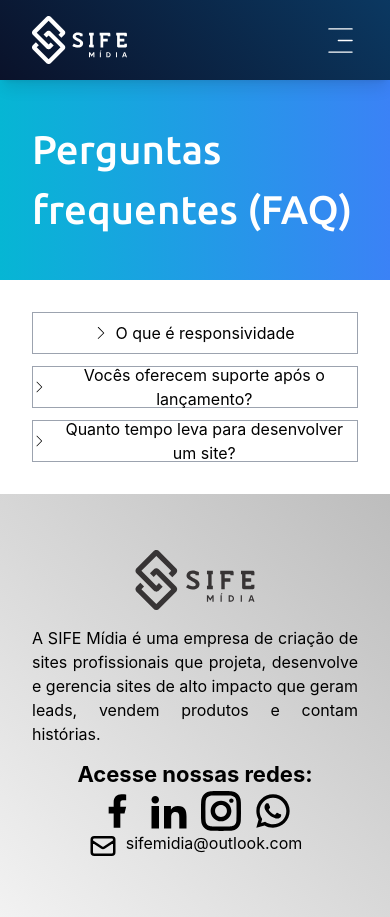
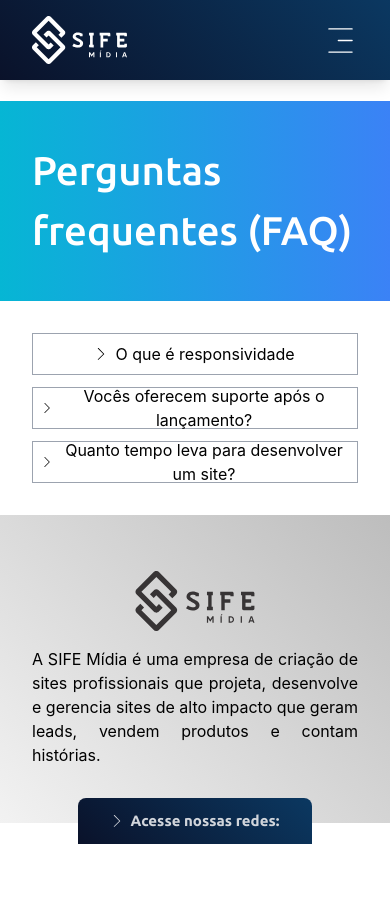
Before and after one commit to simoncarvalho10/sifemidia, a React (Vite) app: page /faq in a window 390 px wide. After the commit the page ends 844 px from the top, so only its background shows below. Built offline with nearby package versions, Linux system fonts and the light colour scheme.

Commit message:
ajuste menu midias

```diff
--- a/src/pages/faq.jsx
+++ b/src/pages/faq.jsx
@@ -23,7 +23,7 @@
                 <li className="w-full flex flex-col bg-white border border-gray-400 hover:bg-gray-200">
                     <button
                     onClick={() => toggleSubmenu("submenu1")}
-                    className="flex items-center justify-center h-[40px] gap-2"
+                    className="flex items-center justify-center h-[40px] gap-2 px-2"
                     >
                         {!menus["submenu1"] ? <SlArrowRight size={12} /> : <SlArrowDown size={12} />}
                         O que é responsividade
@@ -37,7 +37,7 @@
                 <li className="w-full flex flex-col bg-white border border-gray-400 hover:bg-gray-200">
                     <button
                     onClick={() => toggleSubmenu("submenu2")} // Corrigido para React
-                    className="flex items-center justify-center h-[40px] gap-2"
+                    className="flex items-center justify-center h-[40px] gap-2 px-2"
                     >
                         {!menus["submenu2"] ? <SlArrowRight size={12} /> : <SlArrowDown size={12} />}
                         Vocês oferecem suporte após o lançamento?
@@ -51,7 +51,7 @@
                 <li className="w-full flex flex-col bg-white border border-gray-400 hover:bg-gray-200">
                     <button
                     onClick={() => toggleSubmenu("submenu3")} // Corrigido para React
-                    className="flex items-center justify-center h-[40px] gap-2"
+                    className="flex items-center justify-center h-[40px] gap-2 px-2"
                     >
                         {!menus["submenu3"] ? <SlArrowRight size={12} /> : <SlArrowDown size={12} />}
                         Quanto tempo leva para desenvolver um site?
--- a/src/pages/footer.jsx
+++ b/src/pages/footer.jsx
@@ -1,3 +1,5 @@
+import React, { useState } from "react";
+import { SlArrowRight, SlArrowDown } from "react-icons/sl";
 import { HiOutlineMail } from "react-icons/hi";
 import { RiFacebookFill } from "react-icons/ri";
 import { ImLinkedin2 } from "react-icons/im";
@@ -6,6 +8,14 @@
 import SifeLogoPb from '../assets/logo_sife_bk.svg'
 
 function footer() {
+        const [menus, setMenus] = useState({});
+
+        const toggleSubmenu = (submenuId) => {
+            setMenus((prev) => ({
+                ...prev,
+                [submenuId]: !prev[submenuId],
+            }));
+        };
     return(
             <div class="bg-grdFooter text-black py-6">
                 <div class="h-full m-8 md:mx-12 flex flex-col md:flex-row md:justify-between items-center justify-center md:gap-24 gap-3">
@@ -20,20 +30,24 @@
                         <img class="h-[60px]" src={SifeLogoPb} alt="logo" />
                         <p class=" text-justify">A SIFE Mídia é uma empresa de criação de sites profissionais que projeta, desenvolve e gerencia sites de alto impacto que geram leads, vendem produtos e contam histórias.</p>
                     </div>
-                    <div class="flex-col gap-4 md:w-[30%]">
-                        <h4 class="font-bold text-[22px]">Acesse nossas redes:</h4>
-                        <div class="flex justify-center w-full gap-3">
-                            <RiFacebookFill size={40}/>
-                            <ImLinkedin2 size={40}/>
-                            <GrInstagram size={40}/>
-                            <RiWhatsappLine size={40}/>
+                    <div className="flex flex-col rounded-t-lg items-center fixed bottom-0 py-3 text-gray-300 justify-center gap-2 w-[60%] bg-grdMenus">
+                        <div onClick={() => toggleSubmenu("submenu2")} class="flex-col gap-4 md:w-[30%]">
+                            <h4 class="flex items-center gap-2 font-bold text-[15px] font-ubuntu">
+                                {!menus["submenu2"] ? <SlArrowRight size={12} /> : <SlArrowDown size={12} />}
+                                Acesse nossas redes:
+                            </h4>
                         </div>
-                        <div class="w-full flex justify-center gap-2">
-                            <HiOutlineMail size={30}/>
-                            <p>sifemidia@outlook.com</p>
+                        <div style={{ display: menus["submenu2"] ? "block" : "none" }}>
+                            <div className="flex items-center justify-center gap-4">
+                                <RiFacebookFill size={32}/>
+                                <ImLinkedin2 size={32}/>
+                                <GrInstagram size={32}/>
+                                <RiWhatsappLine size={32}/>
+                            </div>
                         </div>
+
                     </div>
-                </div>
+                </div >
             </div>
     );
 }
```
